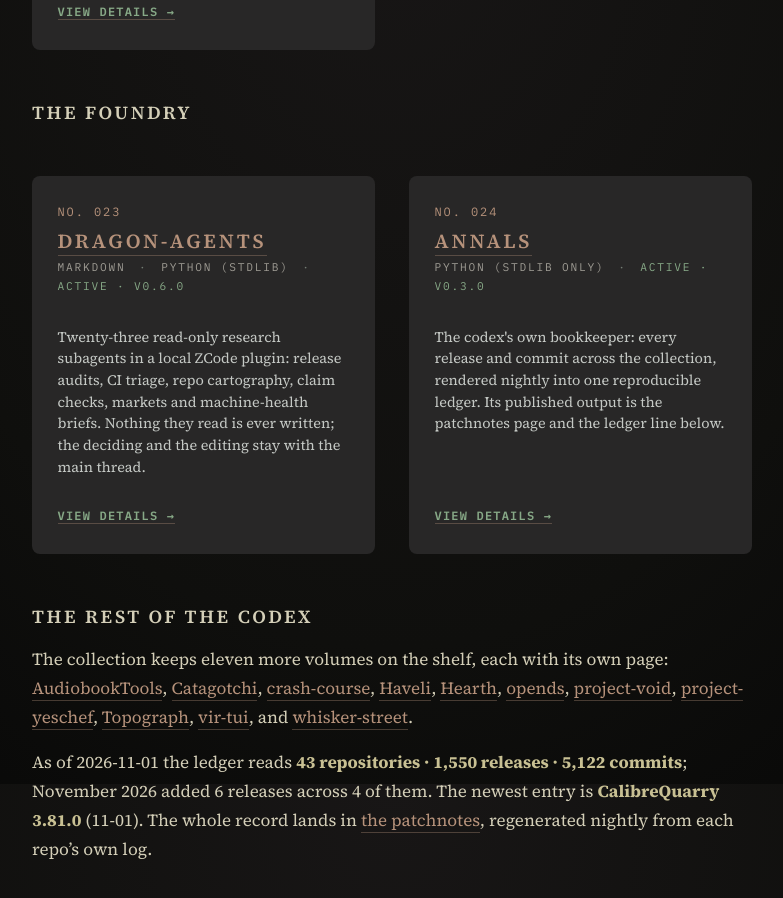
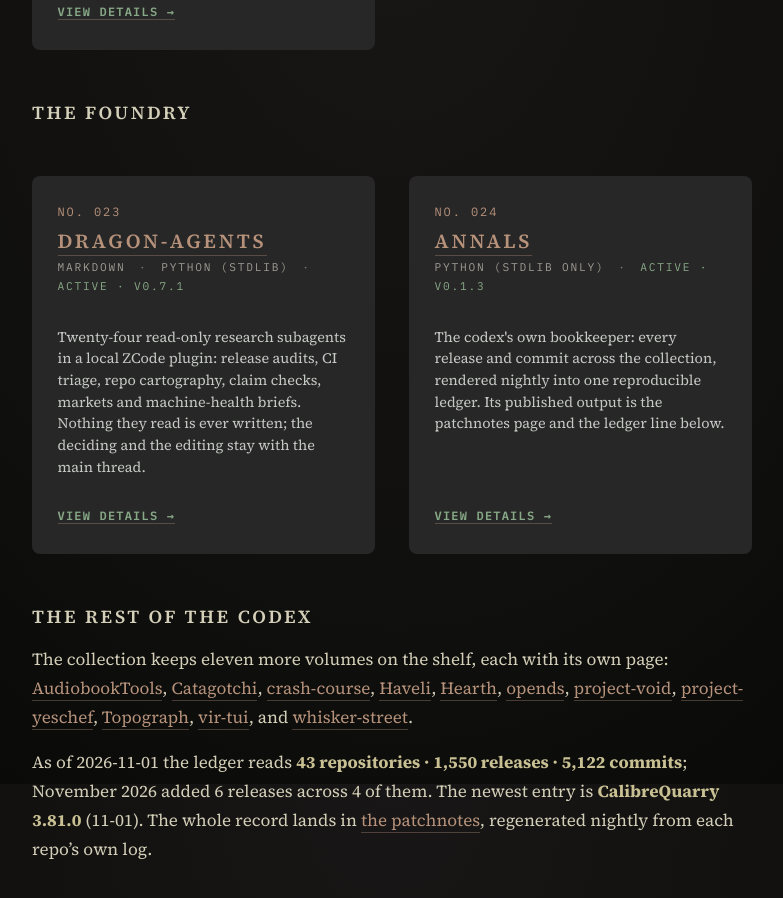
Before and after one commit to VirInvictus/VirInvictus.github.io, a Jekyll site: the page built from README.md, in a window 1280 px wide and 900 px high, scrolled down 9116 px. Shown: the whole window, without its empty margins (248-1031 px from the left). Built offline with Jekyll 4.4.1, drawn with Linux system fonts in a browser that asks for light colours; some of the changed text lies outside the part shown.

Commit message:
docs: Sunday sync, cards and codex to the week's releases (CalibreQuarry v3.82.0, bindery-cli v0.59.0, cquarry v1.28.3, Viaduct v4.4.1, Hermitage v1.8.8, dragon-agents v0.7.1 at twenty-four agents, annals card to its real v0.1.3)

```diff
--- a/README.md
+++ b/README.md
@@ -36,7 +36,7 @@ My work focuses on native Linux desktop software. I build with Rust and GTK4, C
 
 Where a rule can be a compile error instead of a convention, I make it one. I would rather ship against a hard memory ceiling than an optional benchmark, and I will port a battle-tested architecture with attribution before I invent a new one.
 
-I drive an AI coding harness across the workspace, and I built it a staff: [dragon-agents]({{ '/codex/dragon-agents/' | relative_url }}), twenty-three read-only research subagents that map repositories, audit releases, triage CI, and verify a claim before it gates any work. The staff reads and reports; it never writes. The drafting happens at my direction in the main thread, and the deciding happens nowhere else.
+I drive an AI coding harness across the workspace, and I built it a staff: [dragon-agents]({{ '/codex/dragon-agents/' | relative_url }}), twenty-four read-only research subagents that map repositories, audit releases, triage CI, and verify a claim before it gates any work. The staff reads and reports; it never writes. The drafting happens at my direction in the main thread, and the deciding happens nowhere else.
 
 Compile-time invariants, test suites, dry-run defaults, single-writer SQLite: agent-drafted code meets the same gates any human patch would. A machine cannot argue its way past a borrow checker, and I wired my workflow so that I cannot either.
 
@@ -86,7 +86,7 @@ Native Linux desktop software sits at the centre, with games, KOReader companion
 <div class="card-header">
 <span class="codex-num">No. 003</span>
 <h3><a href="{{ '/codex/viaduct/' | relative_url }}">Viaduct</a></h3>
-<p class="codex-meta">Rust <span class="stack-sep">·</span> GTK4 <span class="stack-sep">·</span> tokio <span class="stack-sep">·</span> WebKit <span class="stack-sep">·</span> <span class="status">active · v4.4.0</span></p>
+<p class="codex-meta">Rust <span class="stack-sep">·</span> GTK4 <span class="stack-sep">·</span> tokio <span class="stack-sep">·</span> WebKit <span class="stack-sep">·</span> <span class="status">active · v4.4.1</span></p>
 </div>
 <div class="codex-plate">
 <img src="{{ '/assets/img/viaduct-main.webp' | relative_url }}" alt="Viaduct's three-pane layout: feed sidebar with unread counts, article timeline, and the reading pane on the v3.0 flat Kanagawa design" loading="lazy">
@@ -157,7 +157,7 @@ Native Linux desktop software sits at the centre, with games, KOReader companion
 <div class="card-header">
 <span class="codex-num">No. 009</span>
 <h3><a href="{{ '/codex/hermitage/' | relative_url }}">Hermitage</a></h3>
-<p class="codex-meta">Python 3.13+ <span class="stack-sep">·</span> GTK4 <span class="stack-sep">·</span> <span class="status status--shipping">shipping · v1.8.6</span></p>
+<p class="codex-meta">Python 3.13+ <span class="stack-sep">·</span> GTK4 <span class="stack-sep">·</span> <span class="status status--shipping">shipping · v1.8.8</span></p>
 </div>
 <div class="codex-plate">
 <img src="{{ '/assets/img/hermitage-gallery.webp' | relative_url }}" alt="Hermitage's cover-art grid filtered to a virtual library, with the Wing sidebar open and the search bar showing the active expression" loading="lazy">
@@ -169,7 +169,7 @@ Native Linux desktop software sits at the centre, with games, KOReader companion
 <div class="card-header">
 <span class="codex-num">No. 010</span>
 <h3><a href="{{ '/codex/calibrequarry/' | relative_url }}">CalibreQuarry</a></h3>
-<p class="codex-meta">Python <span class="stack-sep">·</span> cquarry <span class="stack-sep">·</span> vir-tui <span class="stack-sep">·</span> <span class="status">active · v3.81.0</span></p>
+<p class="codex-meta">Python <span class="stack-sep">·</span> cquarry <span class="stack-sep">·</span> vir-tui <span class="stack-sep">·</span> <span class="status">active · v3.82.0</span></p>
 </div>
 <div class="codex-plate">
 <img src="{{ '/assets/img/calibrequarry-stats.webp' | relative_url }}" alt="CalibreQuarry's --stats output: hierarchical dot-taxonomy tag counts, series with book totals, publishers, languages, and recent additions" loading="lazy">
@@ -193,7 +193,7 @@ Native Linux desktop software sits at the centre, with games, KOReader companion
 <div class="card-header">
 <span class="codex-num">No. 012</span>
 <h3><a href="{{ '/codex/cquarry/' | relative_url }}">cquarry</a></h3>
-<p class="codex-meta">Python (stdlib only) <span class="stack-sep">·</span> <span class="status">active · v1.28.1</span></p>
+<p class="codex-meta">Python (stdlib only) <span class="stack-sep">·</span> <span class="status">active · v1.28.3</span></p>
 </div>
 <p class="card-desc">A canonical Python package providing read-only access to Calibre's <code>metadata.db</code> and a full parser for Calibre's native search expression grammar; the opt-in <code>cquarry.write</code> module is the collection's only sanctioned write path.</p>
 <p class="card-link-container"><a href="{{ '/codex/cquarry/' | relative_url }}" class="card-link">View Details &rarr;</a></p>
@@ -326,16 +326,16 @@ Native Linux desktop software sits at the centre, with games, KOReader companion
 <div class="card-header">
 <span class="codex-num">No. 023</span>
 <h3><a href="{{ '/codex/dragon-agents/' | relative_url }}">dragon-agents</a></h3>
-<p class="codex-meta">Markdown <span class="stack-sep">·</span> Python (stdlib) <span class="stack-sep">·</span> <span class="status">active · v0.6.0</span></p>
+<p class="codex-meta">Markdown <span class="stack-sep">·</span> Python (stdlib) <span class="stack-sep">·</span> <span class="status">active · v0.7.1</span></p>
 </div>
-<p class="card-desc">Twenty-three read-only research subagents in a local ZCode plugin: release audits, CI triage, repo cartography, claim checks, markets and machine-health briefs. Nothing they read is ever written; the deciding and the editing stay with the main thread.</p>
+<p class="card-desc">Twenty-four read-only research subagents in a local ZCode plugin: release audits, CI triage, repo cartography, claim checks, markets and machine-health briefs. Nothing they read is ever written; the deciding and the editing stay with the main thread.</p>
 <p class="card-link-container"><a href="{{ '/codex/dragon-agents/' | relative_url }}" class="card-link">View Details &rarr;</a></p>
 </div>
 <div class="codex-card">
 <div class="card-header">
 <span class="codex-num">No. 024</span>
 <h3><a href="{{ '/codex/annals/' | relative_url }}">annals</a></h3>
-<p class="codex-meta">Python (stdlib only) <span class="stack-sep">·</span> <span class="status">active · v0.3.0</span></p>
+<p class="codex-meta">Python (stdlib only) <span class="stack-sep">·</span> <span class="status">active · v0.1.3</span></p>
 </div>
 <p class="card-desc">The codex's own bookkeeper: every release and commit across the collection, rendered nightly into one reproducible ledger. Its published output is the patchnotes page and the ledger line below.</p>
 <p class="card-link-container"><a href="{{ '/codex/annals/' | relative_url }}" class="card-link">View Details &rarr;</a></p>
```
Also changed, not shown: codex/cquarry.md (+1 -1 lines), codex/dragon-agents.md (+6 -4 lines), codex/hermitage.md (+2 -2 lines).
